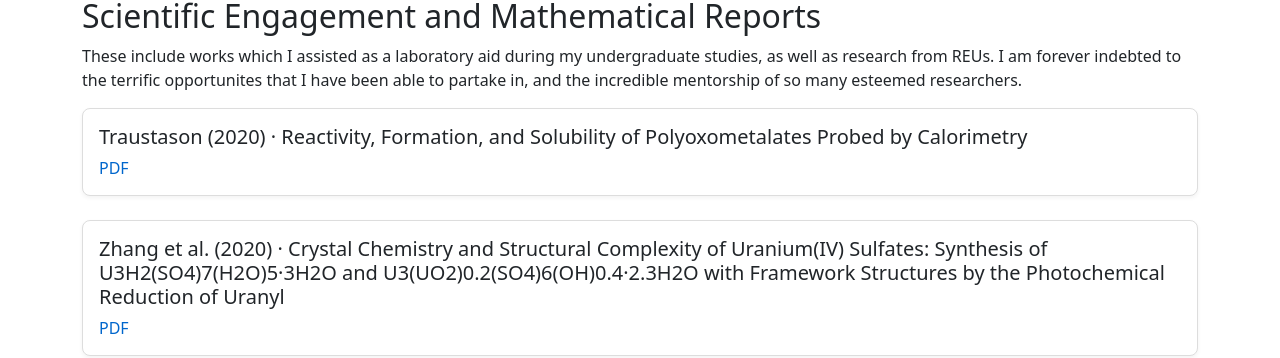
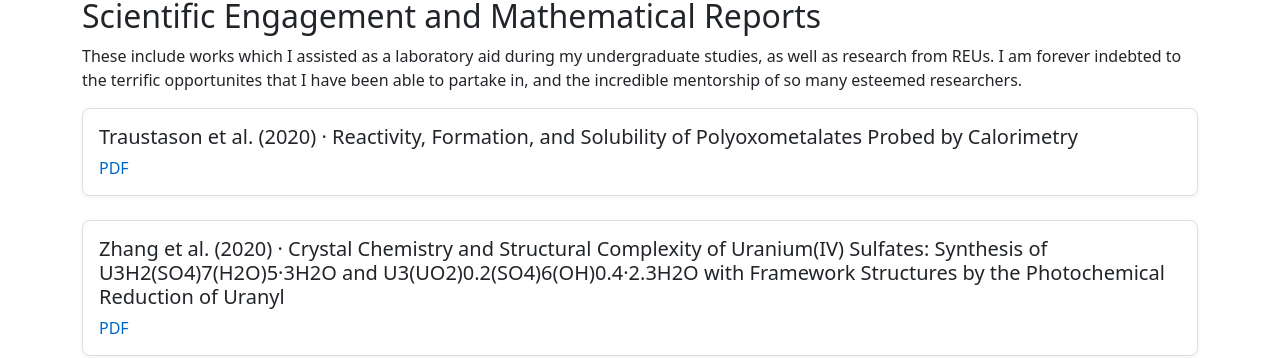
Before and after one commit to amkokot/alex_kokot, a Jekyll site: the page built from research.md, in a window 1280 px wide. Shown: the part 736-1094 px from the top of the page. Built offline with Jekyll 4.4.1, drawn with Linux system fonts in a browser that asks for light colours.

Commit message:
small text edit

```diff
--- a/research.md
+++ b/research.md
@@ -42,7 +42,7 @@ reduction</h3>
 </p>
 <div class="section-list">
   <div class="item">
-    <h3>Traustason (2020) · Reactivity, Formation, and Solubility of Polyoxometalates Probed by Calorimetry </h3>
+    <h3>Traustason et al. (2020) · Reactivity, Formation, and Solubility of Polyoxometalates Probed by Calorimetry </h3>
     <p><a href="https://pubs.acs.org/doi/10.1021/jacs.0c10133" target="_blank" rel="noopener">PDF</a></p>
   </div>
 
```
